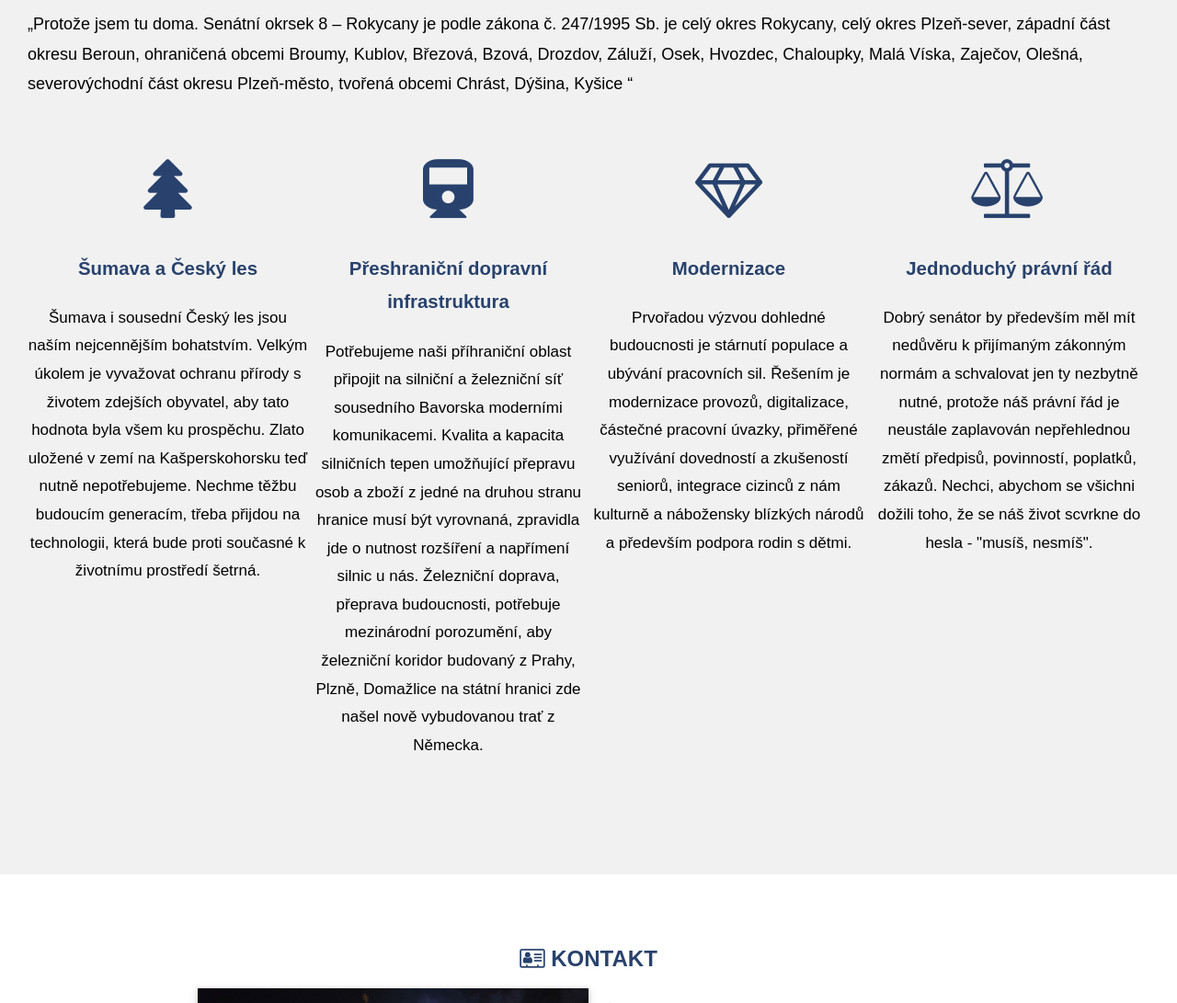
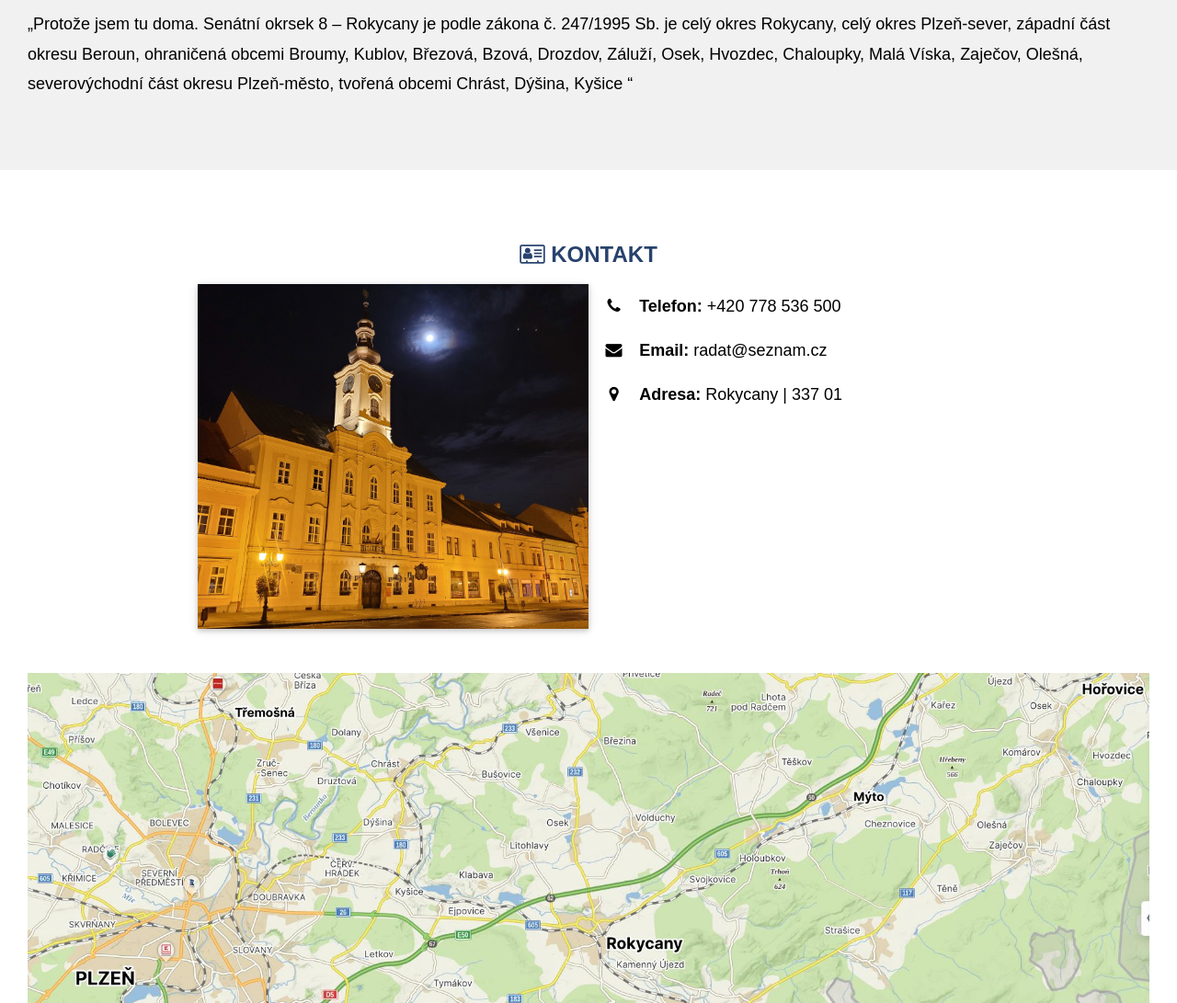
Before and after one commit to Belisar777/SenatorTomasRada.cz, a plain HTML site: page index.html in a window 1280 px wide. Shown: the part 4360-5451 px from the top of the page at 92% size. Drawn offline with Linux system fonts and the light colour scheme.

Commit message:
Odstraneni programu + pridani fotky

```diff
--- a/index.html
+++ b/index.html
@@ -167,39 +167,6 @@
 			<p class="w3-center w3-xlarge">Moto: „Demokracie je diskuze. I o věcech, které se nám nelíbí““</p>
 			<p class="w3-large"> Protože z pozice starosty mohu měnit věci jen v Rokycanech. Uvědomuju si ale, že je potřeba pomáhat více našemu regionu a jeho obyvatelům, aby jejich hlas byl slyšet i v Praze. Chci přenášet zkušenosti z komunální politiky do té celostátní a být zárukou kontinuity vývoje společnosti na úkor mnohdy neuvážených či nekoncepčních řešení. Jako starosta se musím denně vypořádávat s novými zákony, které lze někdy jen těžko uvádět do praxe. I to je jeden z úkolů senátora, upozorňovat, dávat pozměňovací návrhy, nastavovat zrcadlo.“</p>
 			<p class="w3-large">„Protože jsem tu doma. Senátní okrsek 8 – Rokycany je podle zákona č. 247/1995 Sb. je celý okres Rokycany, celý okres Plzeň-sever, západní část okresu Beroun, ohraničená obcemi Broumy, Kublov, Březová, Bzová, Drozdov, Záluží, Osek, Hvozdec, Chaloupky, Malá Víska, Zaječov, Olešná, severovýchodní část okresu Plzeň-město, tvořená obcemi Chrást, Dýšina, Kyšice “</p>
-			<div class="w3-row w3-padding-48 w3-center">
-				<div class="w3-quarter">
-					<span class="fa fa-tree w3-margin-bottom w3-jumbo w3-center"></span>
-					<p class="header">Šumava a Český les</p>
-					<p>
-						Šumava i sousední Český les jsou naším nejcennějším bohatstvím. Velkým úkolem je vyvažovat ochranu přírody s životem zdejších obyvatel, aby tato hodnota byla všem ku prospěchu.
-						Zlato uložené v zemí na Kašperskohorsku teď nutně nepotřebujeme. Nechme těžbu budoucím generacím, třeba přijdou na technologii, která bude proti současné k životnímu prostředí šetrná.
-					</p>
-				</div>
-				<div class="w3-quarter">
-					<span class="fa fa-train w3-margin-bottom w3-jumbo"></span>
-					<p class="header">Přeshraniční dopravní infrastruktura</p>
-					<p>
-						Potřebujeme naši příhraniční oblast připojit na silniční a železniční síť sousedního Bavorska moderními komunikacemi. Kvalita a kapacita silničních tepen umožňující přepravu osob a zboží z
-						jedné na druhou stranu hranice musí být vyrovnaná, zpravidla jde o nutnost rozšíření a napřímení silnic u nás. Železniční doprava, přeprava budoucnosti, potřebuje mezinárodní porozumění,
-						aby železniční koridor budovaný z Prahy, Plzně, Domažlice na státní hranici zde našel nově vybudovanou trať z Německa.
-					</p>
-				</div>
-				<div class="w3-quarter">
-					<span class="fa fa-diamond w3-margin-bottom w3-jumbo"></span>
-					<p class="header">Modernizace</p>
-					<p>
-						Prvořadou výzvou dohledné budoucnosti je stárnutí populace a ubývání pracovních sil. Řešením je modernizace provozů, digitalizace, částečné pracovní úvazky, přiměřené využívání dovedností a zkušeností seniorů, integrace cizinců z nám kulturně a nábožensky blízkých národů a především podpora rodin s dětmi.
-					</p>
-				</div>
-				<div class="w3-quarter">
-					<span class="fa fa-balance-scale w3-margin-bottom w3-jumbo"></span>
-					<p class="header">Jednoduchý právní řád</p>
-					<p>
-						Dobrý senátor by především měl mít nedůvěru k přijímaným zákonným normám a schvalovat jen ty nezbytně nutné, protože náš právní řád je neustále zaplavován nepřehlednou změtí předpisů, povinností, poplatků, zákazů. Nechci, abychom se všichni dožili toho, že se náš život scvrkne do hesla - "musíš, nesmíš".
-					</p>
-				</div>
-			</div>
 		</section>
 		<section class="w3-container" id="contact">
 			<h3 class="w3-center"><span class="fa fa-address-card-o"></span> KONTAKT</h3>
```
Also changed, not shown: 404.html (+2 -2 lines), img/vitaniObcanku.jpg (added).
